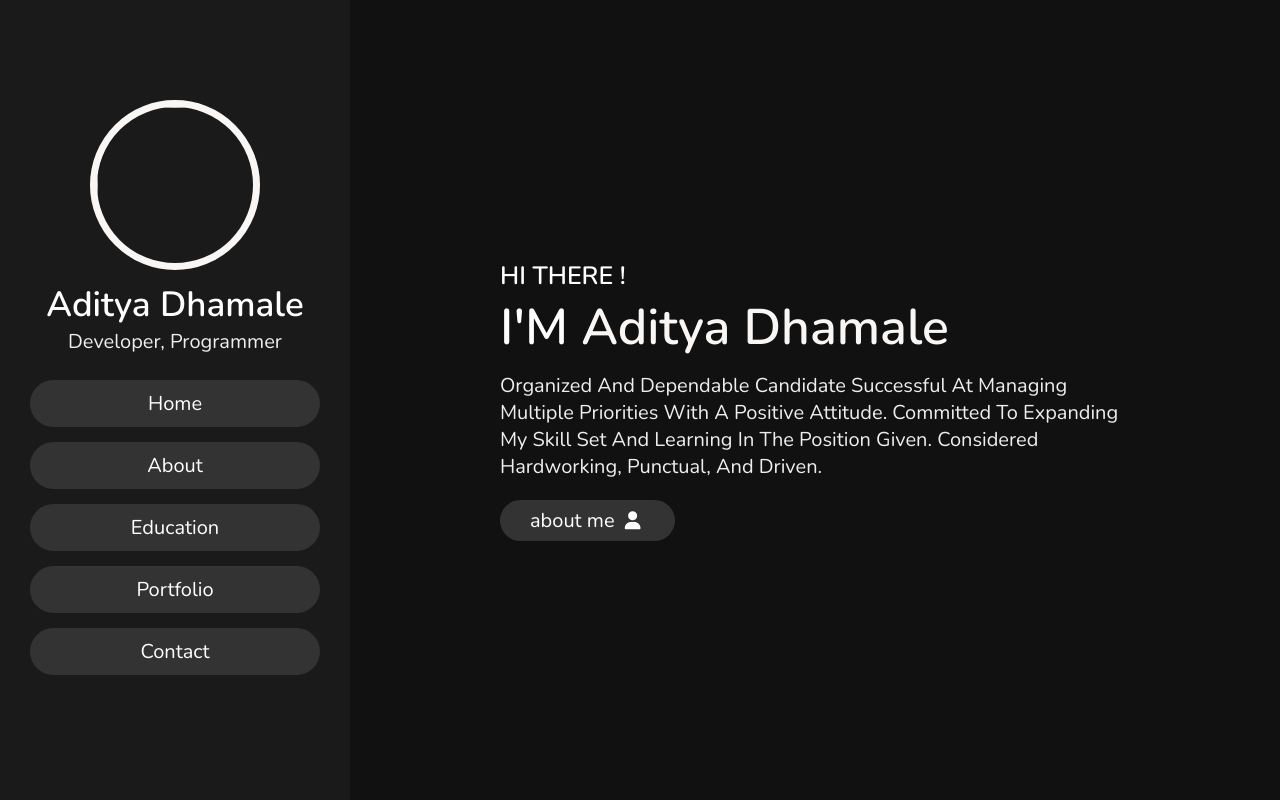
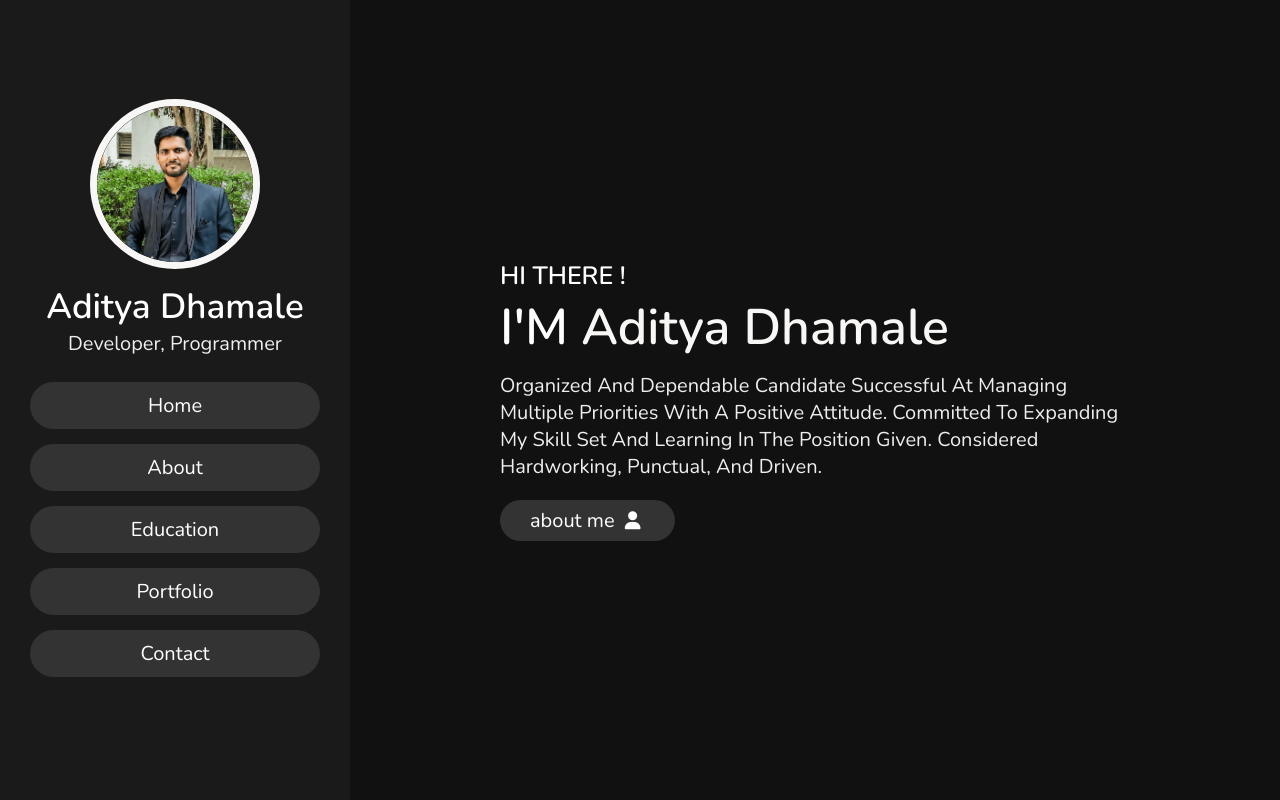
Before and after one commit to AdityaDhamale/firstPortfolio, a plain HTML site: page index.html in a window 1280 px wide. Shown: the top 800 px of the page. Drawn offline with nearby package versions, Linux system fonts and the light colour scheme.

Commit message:
Update index.html
profile photo updated in code

```diff
--- a/index.html
+++ b/index.html
@@ -14,7 +14,7 @@
     <!-- header section starts -->
     <header>
         <div class="user">
-            <img src="human.jpg" alt="">
+            <img src="human.png" alt="">
             <h3 class="name">Aditya Dhamale</h3>
             <p class="post">Developer, Programmer</p>
         </div>
```
